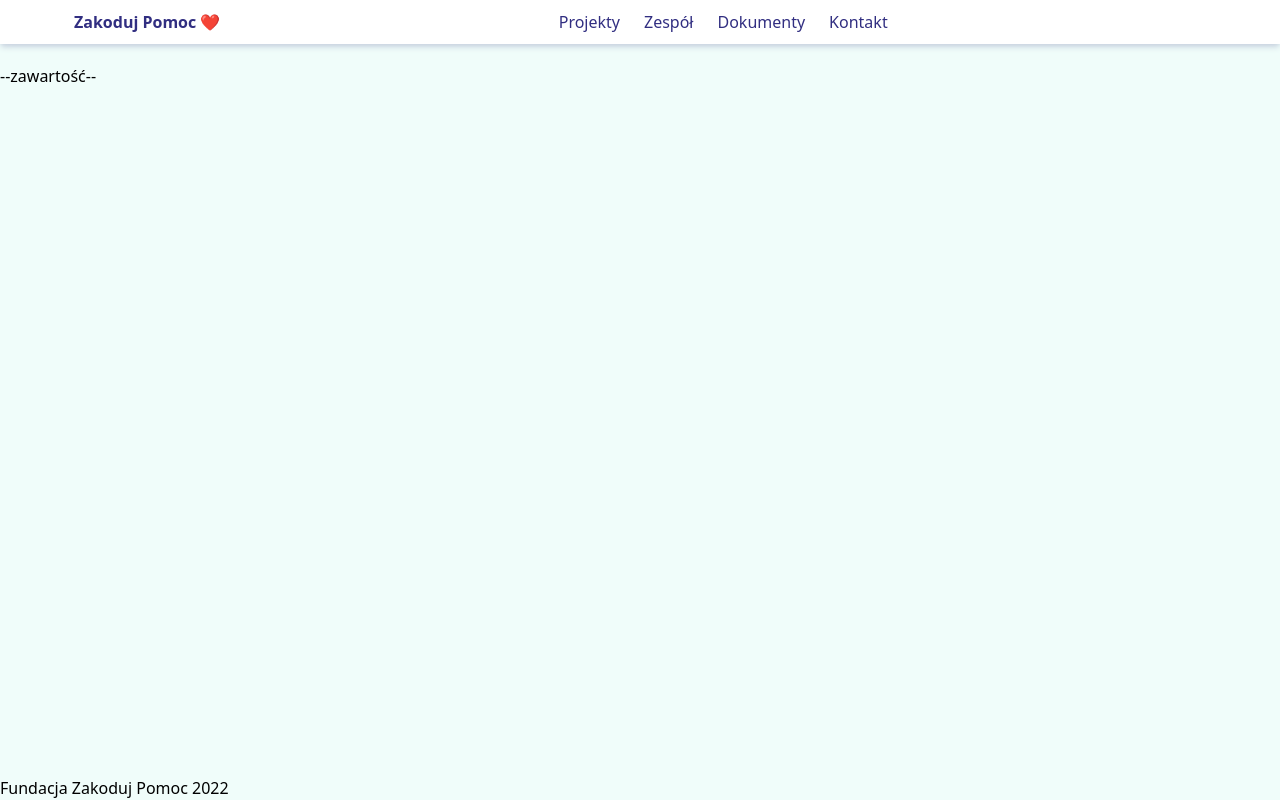
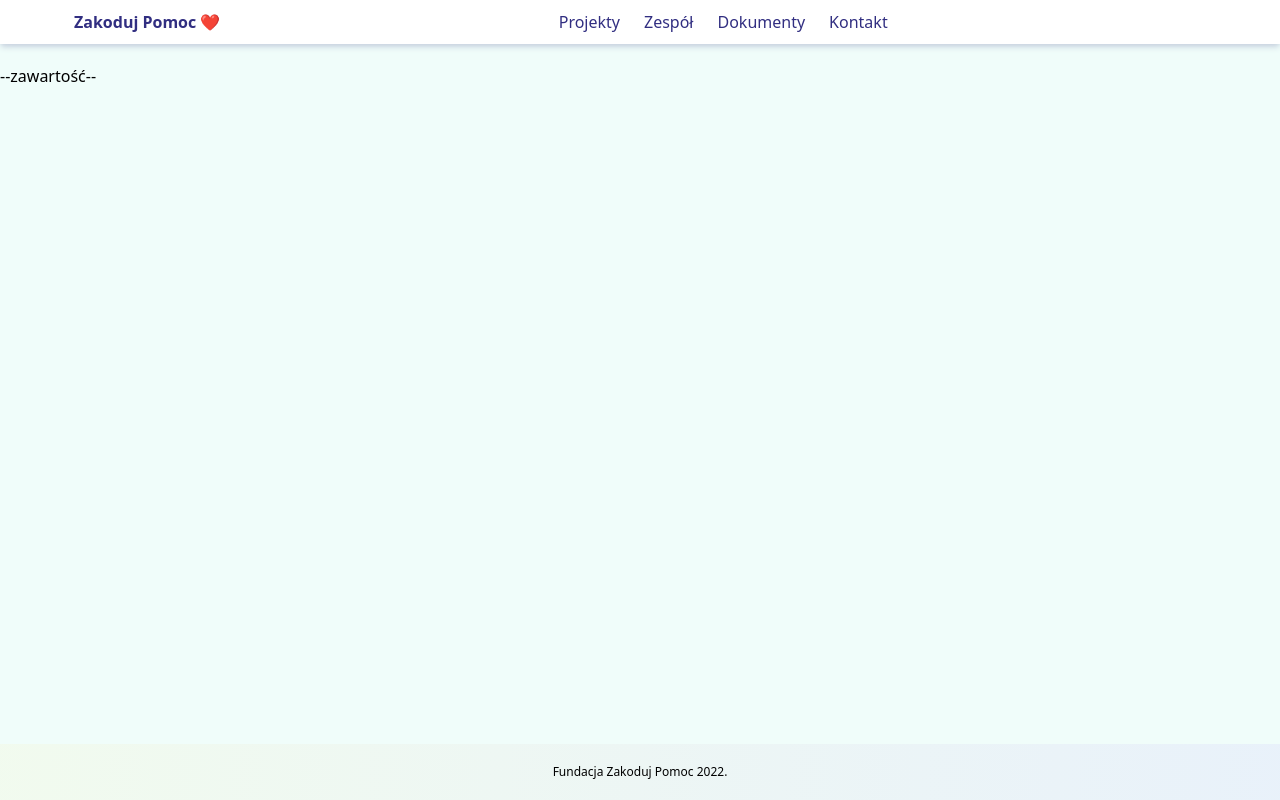
Before and after one commit to applantic/zakoduj-pomoc-nextjs, a Next.js app: page / in a window 1280 px wide. Built offline with nearby package versions, Linux system fonts and the light colour scheme.

Commit message:
Footer styles updated

```diff
--- a/components/Footer.tsx
+++ b/components/Footer.tsx
@@ -1,3 +1,7 @@
 export const Footer = () => {
-  return <footer>Fundacja Zakoduj Pomoc 2022</footer>;
+  return (
+    <footer className="m-0 mt-14 items-center flex justify-center h-14 bg-gradient-to-r from-amber-200/10 to-violet-400/10 shadow-transparent">
+      <p className="text-black text-xs">Fundacja Zakoduj Pomoc 2022.</p>
+    </footer>
+  );
 };
```
